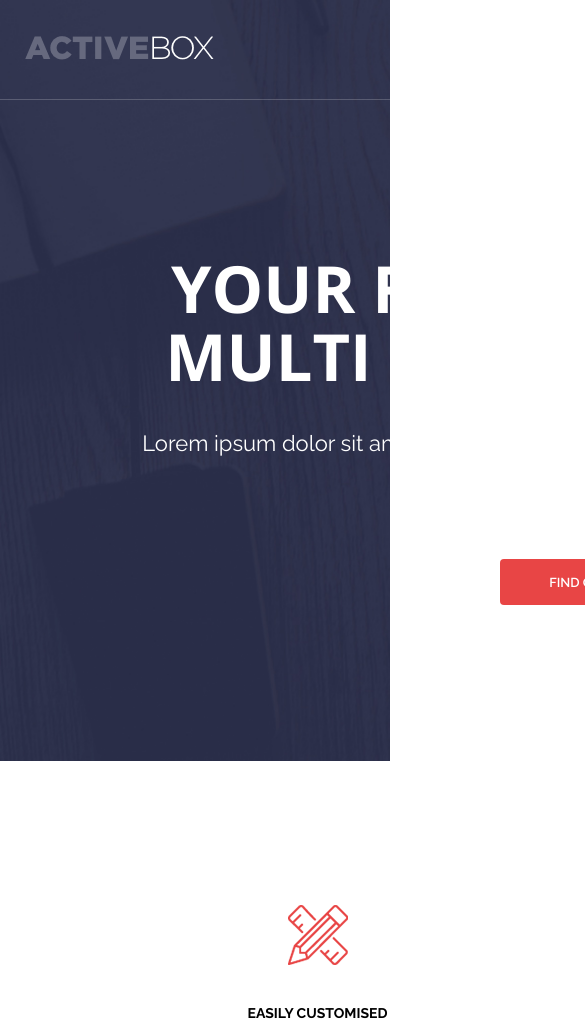
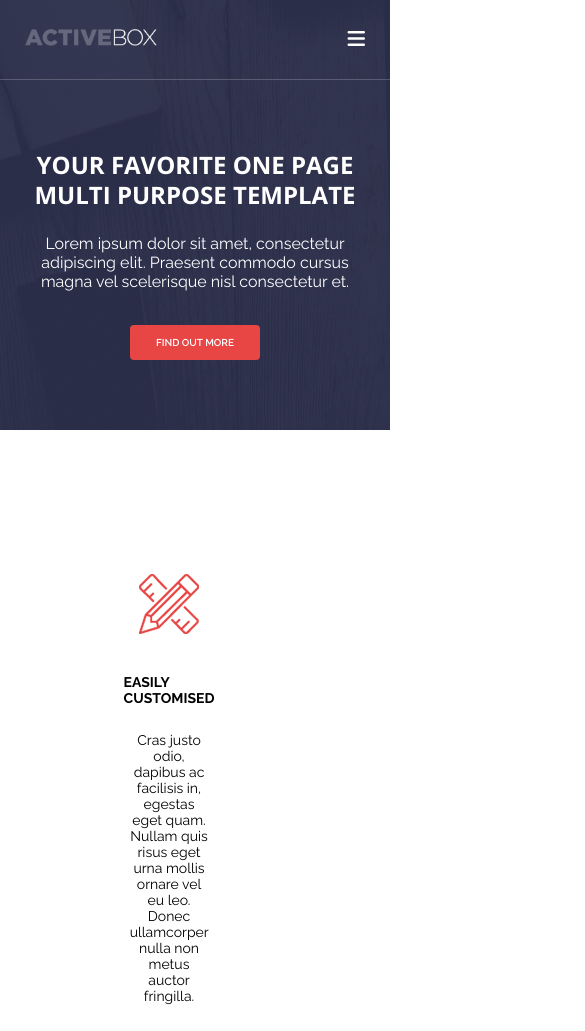
Before and after one commit to Adnan437/Active-Box, a plain HTML site: page index.html in a window 390 px wide. Shown: the top 1031 px of the page, 585 px wide, since content can reach past the window. Drawn offline with nearby package versions, Linux system fonts and the light colour scheme.

Commit message:
Header Responsive

```diff
--- a/index.html
+++ b/index.html
@@ -5,7 +5,9 @@
     <meta charset="UTF-8">
     <meta name="viewport" content="width=device-width, initial-scale=1.0">
     <title>Active Box</title>
-    <link rel="stylesheet" href="https://cdnjs.cloudflare.com/ajax/libs/font-awesome/6.4.2/css/all.min.css" integrity="sha512-z3gLpd7yknf1YoNbCzqRKc4qyor8gaKU1qmn+CShxbuBusANI9QpRohGBreCFkKxLhei6S9CQXFEbbKuqLg0DA==" crossorigin="anonymous" referrerpolicy="no-referrer" />
+    <link rel="stylesheet" href="https://cdnjs.cloudflare.com/ajax/libs/font-awesome/6.4.2/css/all.min.css"
+        integrity="sha512-z3gLpd7yknf1YoNbCzqRKc4qyor8gaKU1qmn+CShxbuBusANI9QpRohGBreCFkKxLhei6S9CQXFEbbKuqLg0DA=="
+        crossorigin="anonymous" referrerpolicy="no-referrer" />
     <link rel="stylesheet" href="style.css">
 </head>
 
@@ -25,6 +27,10 @@
                     <li><a href="#">testimonials</a></li>
                     <li><a href="#">download</a></li>
                 </ul>
+            </div>
+
+            <div class="menu-icon">
+                <i class="fa-solid fa-bars"></i>
             </div>
         </div>
     </div>
@@ -90,7 +96,7 @@
 
     <!-- ------------ Gallery Section ---------- -->
 
-    <div class="gallery-section">
+    <!-- <div class="gallery-section">
         <div class="gallery-item"><img src="./img/gallery-img/gallery-img1.png" alt=""></div>
         <div class="gallery-item"><img src="./img/gallery-img/gallery-img2.png" alt=""></div>
         <div class="gallery-item"><img src="./img/gallery-img/gallery-img3.png" alt=""></div>
@@ -99,13 +105,13 @@
         <div class="gallery-item"><img src="./img/gallery-img/gallery-img6.png" alt=""></div>
         <div class="gallery-item"><img src="./img/gallery-img/gallery-img7.png" alt=""></div>
         <div class="gallery-item"><img src="./img/gallery-img/gallery-img8.png" alt=""></div>
-    </div>
+    </div> -->
 
 
 
     <!-- ----------- Team Section -------- -->
 
-    <div class="team-section">
+    <!-- <div class="team-section">
         <div class="container">
             <div class="team-member">
                 <img src="./img/Team/team-img1.png" alt="Team Member">
@@ -159,13 +165,13 @@
                 </div>
             </div>
         </div>
-    </div>
+    </div> -->
 
 
 
     <!-- ---------- Testimonial Section -------- -->
 
-    <div class="testimonial-section">
+    <!-- <div class="testimonial-section">
         <div class="testimonial-content">
             <div class="tc-item tc-img">
                 <img src="./img/tc-img.png" alt="tc img">
@@ -175,14 +181,14 @@
                 <p>Susan Sims, Interaction Designer at XYZ</p>
             </div>
         </div>
-    </div>
+    </div> -->
 
 
 
 
     <!-- --------- Download Section --------- -->
 
-    <div class="download-section">
+    <!-- <div class="download-section">
         <div class="container">
             <p>Are You Ready to Start? Download Now For Free!</p>
             <p>Fusce dapibus, tellus ac cursus commodo</p>
@@ -192,14 +198,14 @@
             </a>
 
         </div>
-    </div>
+    </div> -->
 
 
 
 
     <!-- -------- Footer Section -------- -->
 
-    <div class="footer-section">
+    <!-- <div class="footer-section">
         <div class="container">
             <div class="footer-item">
                 <h3>Location</h3>
@@ -223,16 +229,17 @@
             </div>
 
         </div>
-    </div>
+    </div> -->
 
 
     <!-- -------- copyright Section -------- -->
-    <div class="copyrigth-section">
+    <!-- <div class="copyrigth-section">
         <p>Copyright © 2015 ActiveBox. All Rights Reserved
             Made with Y by Kamal Chaneman</p>
-    </div>
+    </div> -->
 
 
 
 </body>
+
 </html>
--- a/style.css
+++ b/style.css
@@ -6,23 +6,23 @@
 
 */
 
-*{
+* {
     margin: 0;
     padding: 0;
     box-sizing: border-box;
 }
 
-ul li{
+ul li {
     list-style-type: none;
 }
 
-a{
+a {
     text-decoration: none;
     display: inline-block;
 }
 
-.container{
-    width: 1200px;
+.container {
+    max-width: 1200px;
     padding: 0 25px;
     margin: 0 auto;
 
@@ -30,12 +30,12 @@ a{
 
 /* --------------Header section----------- */
 
-.header-section{
+.header-section {
     position: fixed;
     width: 100%;
 }
 
-.header-section .container{
+.header-section .container {
     display: flex;
     justify-content: space-between;
     align-items: center;
@@ -44,11 +44,15 @@ a{
     border-bottom: 1px solid rgba(255, 255, 255, 0.2);
 }
 
-.header-menu .menu{
+.header-logo a img {
+    width: 100%;
+}
+
+.header-menu .menu {
     display: flex;
 }
 
-.header-menu .menu li a{
+.header-menu .menu li a {
     font-family: 'Raleway', sans-serif;
     font-weight: 700;
     color: #fff;
@@ -56,14 +60,21 @@ a{
     padding: 10px 30px;
 }
 
-.header-menu .menu li:last-child a{
+.menu-icon {
+    color: #fff;
+    font-size: 20px;
+    font-weight: 700;
+    display: none;
+}
+
+.header-menu .menu li:last-child a {
     padding-right: 0;
 }
 
 
 /* -------------- Banner Section ------------ */
 
-.banner-section{
+.banner-section {
     background-image: url(./img/banner-img.jpg);
     background-size: cover;
     background-repeat: no-repeat;
@@ -71,11 +82,11 @@ a{
     padding-bottom: 156px;
 }
 
-.banner-section .container{
+.banner-section .container {
     text-align: center;
 }
 
-.banner-section .container h1{
+.banner-section .container h1 {
     font-family: 'Open Sans', sans-serif;
     font-size: 65px;
     font-weight: 700;
@@ -87,7 +98,7 @@ a{
 
 }
 
-.banner-section .container p{
+.banner-section .container p {
     font-family: 'Raleway', sans-serif;
     font-size: 22px;
     font-weight: 400;
@@ -96,7 +107,7 @@ a{
     padding: 0 100px;
 }
 
-.banner-section .container button{
+.banner-section .container button {
     height: 46px;
     width: 200px;
     border-radius: 4px;
@@ -113,17 +124,18 @@ a{
 
 /* ----------- Service section ---------- */
 
-.service-section{
+.service-section {
     padding: 120px;
 }
-.service-section .container{
+
+.service-section .container {
     display: flex;
     flex-wrap: wrap;
     row-gap: 68px;
     column-gap: 5%;
 }
 
-.service-section .container .service-item{
+.service-section .container .service-item {
     max-width: 30%;
     display: flex;
     align-items: center;
@@ -131,7 +143,7 @@ a{
     padding: 24px;
 }
 
-.service-section .container .service-item h3{
+.service-section .container .service-item h3 {
     font-family: 'Raleway', sans-serif;
     font-size: 14px;
     font-weight: 700;
@@ -140,7 +152,7 @@ a{
     margin-bottom: 26px;
 }
 
-.service-section .container .service-item p{
+.service-section .container .service-item p {
     text-align: center;
     font-family: 'Raleway', sans-serif;
     font-size: 14px;
@@ -150,17 +162,17 @@ a{
 
 /* ---------- Gallery section -------- */
 
-.gallery-section{
+.gallery-section {
     display: flex;
     flex-wrap: wrap;
     column-gap: 1px;
 }
 
-.gallery-section .gallery-item{
+.gallery-section .gallery-item {
     max-width: calc(25% - 1px);
 }
 
-.gallery-section .gallery-item img{
+.gallery-section .gallery-item img {
     width: 100%;
 }
 
@@ -168,20 +180,20 @@ a{
 
 /* ------------ Team Section ---------- */
 
-.team-section{
+.team-section {
     padding: 100px 0;
 }
 
-.team-section .container{
+.team-section .container {
     display: flex;
     justify-content: space-between;
 }
 
-.team-section .container .team-member{
+.team-section .container .team-member {
     max-width: calc(25% - 22.5px);
 }
 
-.team-member h3{
+.team-member h3 {
     font-family: 'Raleway', sans-serif;
     font-size: 22px;
     font-weight: 400;
@@ -190,7 +202,7 @@ a{
     margin-bottom: 16px;
 }
 
-.team-member p:first-of-type{
+.team-member p:first-of-type {
     font-family: 'Raleway', sans-serif;
     font-size: 13px;
     font-weight: 400;
@@ -198,7 +210,7 @@ a{
     text-transform: uppercase;
 }
 
-.team-member p:last-of-type{
+.team-member p:last-of-type {
     font-family: 'Raleway', sans-serif;
     font-size: 14px;
     font-weight: 400;
@@ -206,12 +218,12 @@ a{
     padding: 30px 0;
 }
 
-.team-member-social-link{
+.team-member-social-link {
     display: flex;
     column-gap: 4px;
 }
 
-.team-member-social-link a{
+.team-member-social-link a {
     border: 1px solid #EEF1F2;
     height: 40px;
     width: 40px;
@@ -220,7 +232,7 @@ a{
     align-items: center;
 }
 
-.team-member-social-link a i{
+.team-member-social-link a i {
     color: #C6CACC;
 }
 
@@ -229,37 +241,37 @@ a{
 
 /* ---------- Testimonial Section ---------- */
 
-.testimonial-section{
+.testimonial-section {
     background-color: #53354A;
 }
 
-.testimonial-content{
+.testimonial-content {
     display: flex;
     justify-content: space-between;
 }
 
-.testimonial-content .tc-item{
+.testimonial-content .tc-item {
     max-width: 50%;
 }
 
-.tc-img img{
+.tc-img img {
     width: 100%;
 }
 
-.tc-text{
+.tc-text {
     padding-top: 115px;
     padding-left: 86px;
     padding-right: 80px;
 }
 
-.tc-text p:first-of-type{
+.tc-text p:first-of-type {
     font-family: 'Cardo', serif;
     font-size: 36px;
     font-weight: 400;
     color: #fff;
 }
 
-.tc-text p:last-of-type{
+.tc-text p:last-of-type {
     font-family: 'Raleway', sans-serif;
     font-size: 13px;
     font-weight: 700;
@@ -269,22 +281,22 @@ a{
 
 /* --------- download-section --------- */
 
-.download-section{
+.download-section {
     padding: 100px 0;
 }
 
-.download-section .container{
+.download-section .container {
     text-align: center
 }
 
-.download-section .container p:first-of-type{
+.download-section .container p:first-of-type {
     font-family: 'Raleway', sans-serif;
     font-size: 28px;
     font-weight: 700;
     color: #7F8183;
 }
 
-.download-section .container p:last-of-type{
+.download-section .container p:last-of-type {
     font-family: 'Raleway', sans-serif;
     font-size: 13px;
     font-weight: 800;
@@ -292,7 +304,7 @@ a{
     padding-bottom: 40px;
 }
 
-.download-section .container button{
+.download-section .container button {
     height: 46px;
     width: 278px;
     border-radius: 4px;
@@ -309,23 +321,23 @@ a{
 
 /* --------- footer-section ------- */
 
-.footer-section{
+.footer-section {
     background-color: #3A3E64;
 }
 
-.footer-section .container{
+.footer-section .container {
     display: flex;
     justify-content: space-between;
     padding-top: 70px;
     padding-bottom: 100px;
 }
 
-.footer-section .container .footer-item{
+.footer-section .container .footer-item {
     max-width: 30%;
     text-align: center;
 }
 
-.footer-item h3{
+.footer-item h3 {
     font-family: 'Raleway', sans-serif;
     font-size: 14px;
     font-family: 700;
@@ -334,7 +346,7 @@ a{
     margin-bottom: 20px;
 }
 
-.footer-item p{
+.footer-item p {
     font-family: 'Raleway', sans-serif;
     font-size: 14px;
     font-family: 400;
@@ -342,19 +354,170 @@ a{
     line-height: 20px;
 }
 
-.footer-item:first-child{
+.footer-item:first-child {
     padding: 0 90px;
 }
 
 
 /* -----------copyrigth-section------------ */
 
-.copyrigth-section{
+.copyrigth-section {
     background-color: #313454;
 }
 
-.copyrigth-section p{
+.copyrigth-section p {
     text-align: center;
     padding: 28px 500px;
     color: #EEF1F2;
 }
+
+
+
+
+
+
+
+
+
+
+
+
+
+
+
+/* <================ Responsive ===============> */
+
+
+@media screen and (max-width: 969px) {
+
+    /* -------- Header ------- */
+
+    .header-menu {
+        display: none;
+    }
+
+    .menu-icon {
+        display: inline-block;
+    }
+
+    /* -------- Banner ------- */
+
+    .banner-section .container h1 {
+        font-size: 45px;
+        line-height: 50px;
+        margin-bottom: 32px;
+        padding: 0 80px;
+
+    }
+
+    .banner-section .container p {
+        margin-bottom: 70px;
+    }
+}
+
+
+
+
+
+@media screen and (max-width: 662px) {
+
+    .header-section .container {
+        height: 80px;
+    }
+
+    /* ------- Banner --------- */
+
+    .banner-section {
+        padding-top: 200px;
+        padding-bottom: 130px;
+    }
+
+    .banner-section .container h1 {
+        font-size: 38px;
+        line-height: 42px;
+        margin-bottom: 28px;
+        padding: 0 28px;
+
+    }
+
+    .banner-section .container p {
+        font-size: 18px;
+        margin-bottom: 50px;
+        padding: 0 54px;
+    }
+
+    .banner-section .container button {
+        height: 40px;
+        width: 180px;
+    }
+}
+
+
+
+@media screen and (max-width: 550px) {
+
+    .header-logo a img {
+        width: 80%;
+    }
+
+
+    /* ------- Banner --------- */
+
+    .banner-section {
+        padding-top: 170px;
+        padding-bottom: 90px;
+    }
+
+
+    .banner-section .container h1 {
+        font-size: 32px;
+        line-height: 36px;
+        margin-bottom: 24px;
+        padding: 0 10px;
+
+    }
+
+    .banner-section .container p {
+        font-size: 16px;
+        margin-bottom: 40px;
+        padding: 0 14px;
+    }
+
+    .banner-section .container button {
+        height: 35px;
+        width: 130px;
+        font-size: 10px;
+    }
+}
+
+
+
+@media screen and (max-width: 420px) {
+
+
+    .header-logo a img {
+        width: 70%;
+    }
+
+
+     /* ------- Banner --------- */
+
+     .banner-section {
+        padding-top: 150px;
+        padding-bottom: 70px;
+    }
+
+
+    .banner-section .container h1 {
+        font-size: 24px;
+        line-height: 30px;
+        padding: 0;
+
+    }
+
+    .banner-section .container p {
+        font-size: 14;
+        margin-bottom: 34px;
+        padding: 0;
+    }
+}
```
